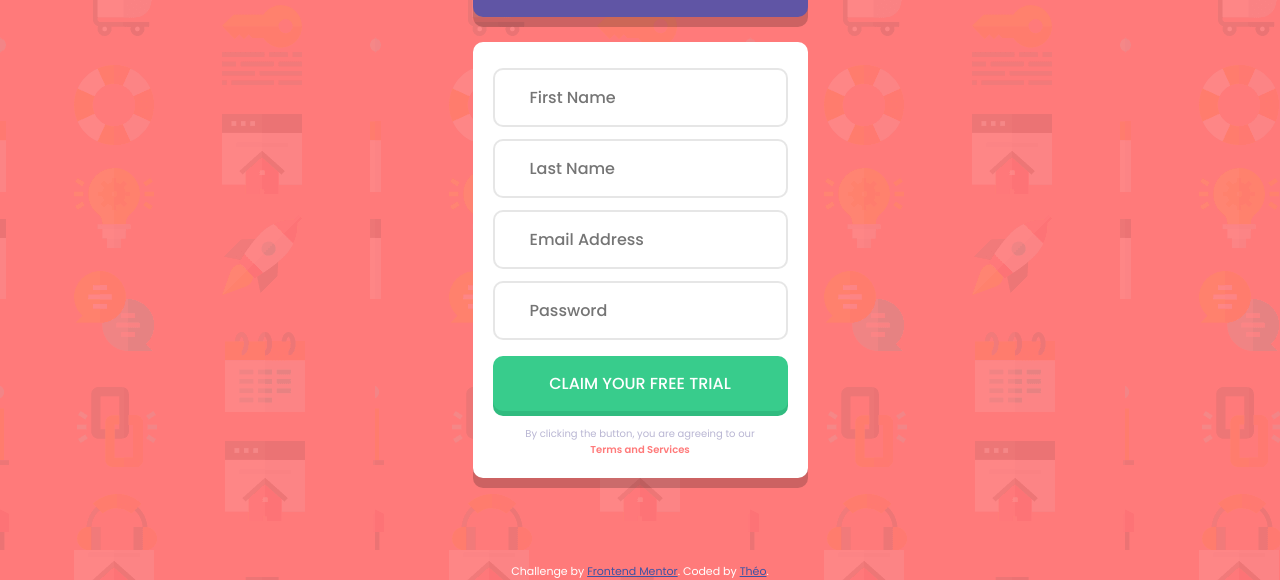
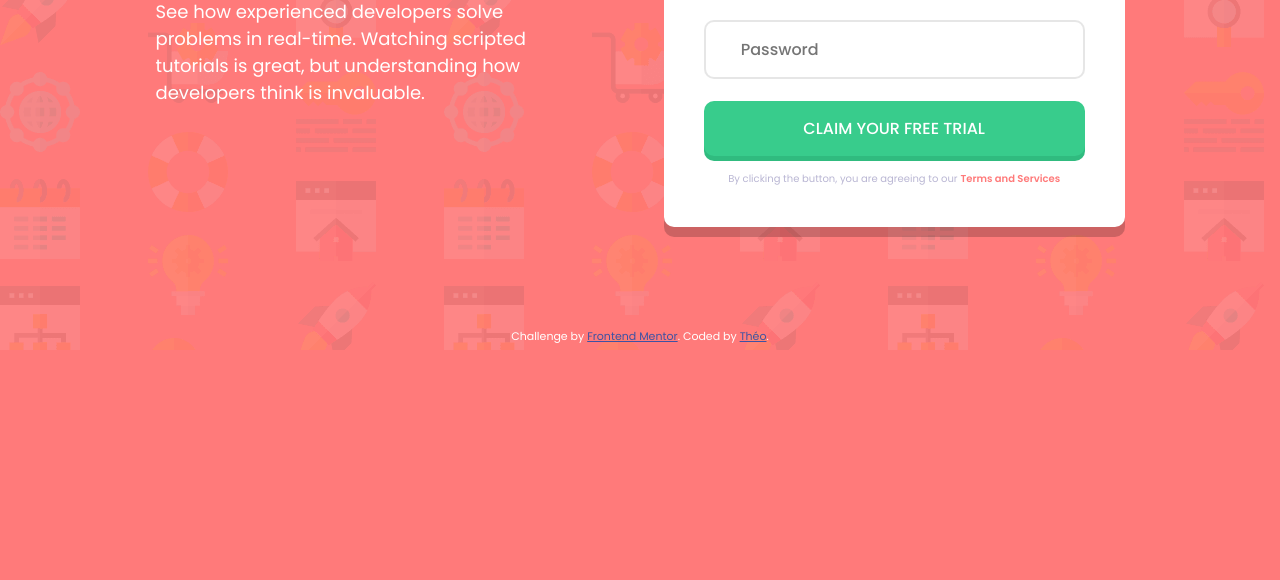
Before and after one commit to TheoChrn/intro-component-with-signup-form-master, a website: page index.html in a window 1280 px wide. Shown: the part 450-1030 px from the top of the page. After the commit the page ends 800 px from the top, so only its background shows below. Drawn offline with Linux system fonts and the light colour scheme.

Commit message:
Added Responsive

```diff
--- a/sass/base/_base.scss
+++ b/sass/base/_base.scss
@@ -29,7 +29,31 @@ h1{
 
 }
 
+@media all and (min-width: 1024px){
+    body{
+        display: flex;
+        flex-direction: column;
+        align-items: center;
+        background-image: url("../images/bg-intro-desktop.png");
+    }
 
+    #container{
+        display: flex;
+        justify-content: space-evenly;
+        max-width: 1440px;
+        width: 80%;
+        padding: 60px 0;
+
+    }
+
+    footer{
+        align-self: flex-end;
+        display: flex;
+        justify-content: center;
+        align-items: center;
+        margin: auto;
+    }
+}
 
 .attribution {
     font-size: 11px;
--- a/sass/components/_button.scss
+++ b/sass/components/_button.scss
@@ -7,6 +7,7 @@ button{
     border-radius: $border-radius;
     color: white;
     background-color: inherit;
+
 
     & span{
         margin: auto;
@@ -59,3 +60,15 @@ button:focus{
         }
     }
 }
+
+@media all and (min-width: 1024px){
+    .btn {
+
+        .trial{
+
+            & span{
+                width: 100%;
+            }
+        }
+    }
+}
--- a/sass/pages/_page.scss
+++ b/sass/pages/_page.scss
@@ -99,3 +99,63 @@ section{
         visibility: visible;
     }
 }
+
+@media all and (min-width: 1024px){
+    #sec1, #sec2{
+        width: 45%;
+    }
+
+    #sec1{
+        margin: auto 0;
+        text-align: start;
+
+        .learn{
+
+            &__title{
+                font-weight: 700;
+                font-size: 3.5em;
+                line-height: 70px;
+            }
+
+            &__description{
+                font-weight: 400;
+                font-size: 18px;
+                width: 90%;
+            }
+        }
+    }
+
+    #myForm{
+        padding: 28px 40px 40px 40px;
+
+        .eula{
+            flex-direction: row;
+
+            &__terms{
+                margin-left: 3px;
+            }
+
+            &__description{
+                margin: auto;
+                align-self: center;
+                justify-content: center;
+                flex-direction: row;
+            }
+        }
+    }
+
+    .myForm__data{
+        display: flex;
+        position: relative;
+
+        input{
+            border-radius: $border-radius;
+            width: 100%;
+            padding: 15px;
+            margin: 12px 0;
+            border: 2px solid rgba(128, 128, 128, 0.2);
+            font-weight: 500;
+            color: black;
+        }
+    }
+}
```
Also changed, not shown: css/style.css, 1 other file.
